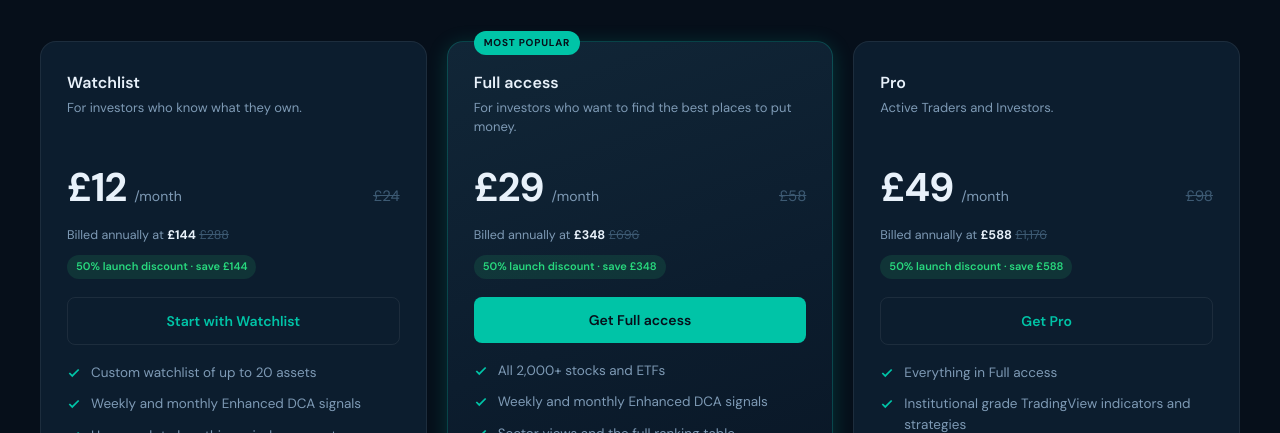
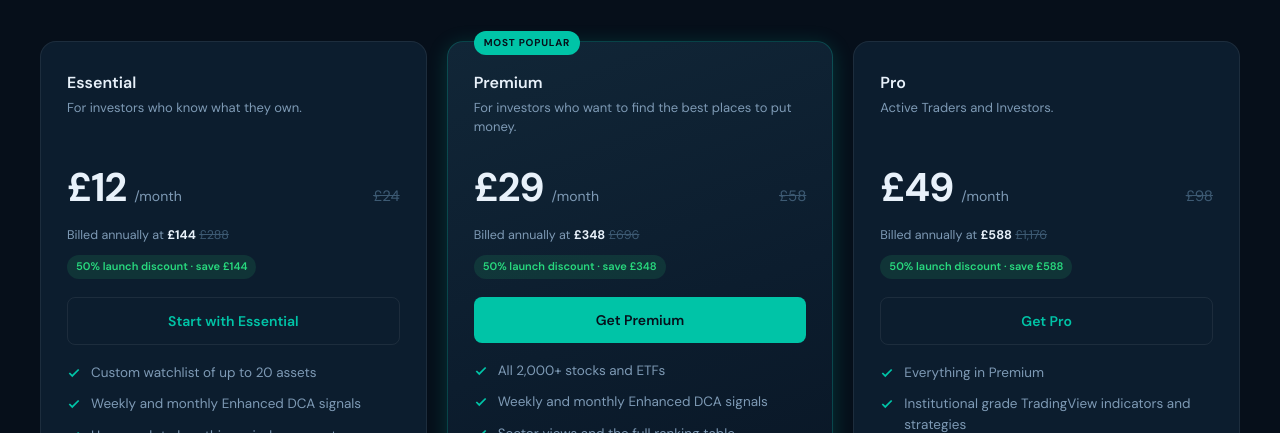
Before and after one commit to cummah/mlln, a Next.js app: page /signup in a window 1280 px wide. Shown: the part 665-1098 px from the top of the page. Built offline with nearby package versions, Linux system fonts and the light colour scheme; no server answers.

Commit message:
Update pricing tier names: Watchlist → Essential, Full access → Premium
- Rename first tier to Essential with updated CTA
- Rename second tier to Premium with updated CTA
- Update Pro tier features to reference Premium instead of Full access
- Applied to both homepage and signup tier selectors

```diff
--- a/components/auth/TierSelector.tsx
+++ b/components/auth/TierSelector.tsx
@@ -8,7 +8,7 @@ const LAUNCH_DISCOUNT = 0.5;
 const TIERS = [
   {
     id: 'watchlist',
-    name: 'Watchlist',
+    name: 'Essential',
     tagline: 'For investors who know what they own.',
     monthly: 12,
     features: [
@@ -17,11 +17,11 @@ const TIERS = [
       'How much to buy this period, per asset',
       'Watchlist YTD vs standard DCA and SPY',
     ],
-    cta: 'Start with Watchlist',
+    cta: 'Start with Essential',
   },
   {
     id: 'full',
-    name: 'Full access',
+    name: 'Premium',
     tagline: 'For investors who want to find the best places to put money.',
     monthly: 29,
     features: [
@@ -31,7 +31,7 @@ const TIERS = [
       'Backtests and DCA scores for every asset',
       'Unlimited watchlists',
     ],
-    cta: 'Get Full access',
+    cta: 'Get Premium',
     highlight: true,
   },
   {
@@ -40,7 +40,7 @@ const TIERS = [
     tagline: 'Active Traders and Investors.',
     monthly: 49,
     features: [
-      'Everything in Full access',
+      'Everything in Premium',
       'Institutional grade TradingView indicators and strategies',
       'Use them across any asset and timeframe',
     ],
--- a/components/home/Pricing.tsx
+++ b/components/home/Pricing.tsx
@@ -21,7 +21,7 @@ const LAUNCH_DISCOUNT = 0.5
 const TIERS: Tier[] = [
   {
     id: 'watchlist',
-    name: 'Watchlist',
+    name: 'Essential',
     tagline: 'For investors who know what they own.',
     monthly: 12,
     features: [
@@ -30,11 +30,11 @@ const TIERS: Tier[] = [
       'How much to buy this period, per asset',
       'Watchlist YTD vs standard DCA and SPY',
     ],
-    cta: 'Start with Watchlist',
+    cta: 'Start with Essential',
   },
   {
     id: 'full',
-    name: 'Full access',
+    name: 'Premium',
     tagline: 'For investors who want to find the best places to put money.',
     monthly: 29,
     features: [
@@ -44,7 +44,7 @@ const TIERS: Tier[] = [
       'Backtests and DCA scores for every asset',
       'Unlimited watchlists',
     ],
-    cta: 'Get Full access',
+    cta: 'Get Premium',
     highlight: true,
   },
   {
@@ -53,7 +53,7 @@ const TIERS: Tier[] = [
     tagline: 'Active Traders and Investors.',
     monthly: 49,
     features: [
-      'Everything in Full access',
+      'Everything in Premium',
       'Institutional grade TradingView indicators and strategies',
       'Use them across any asset and timeframe',
     ],
```
